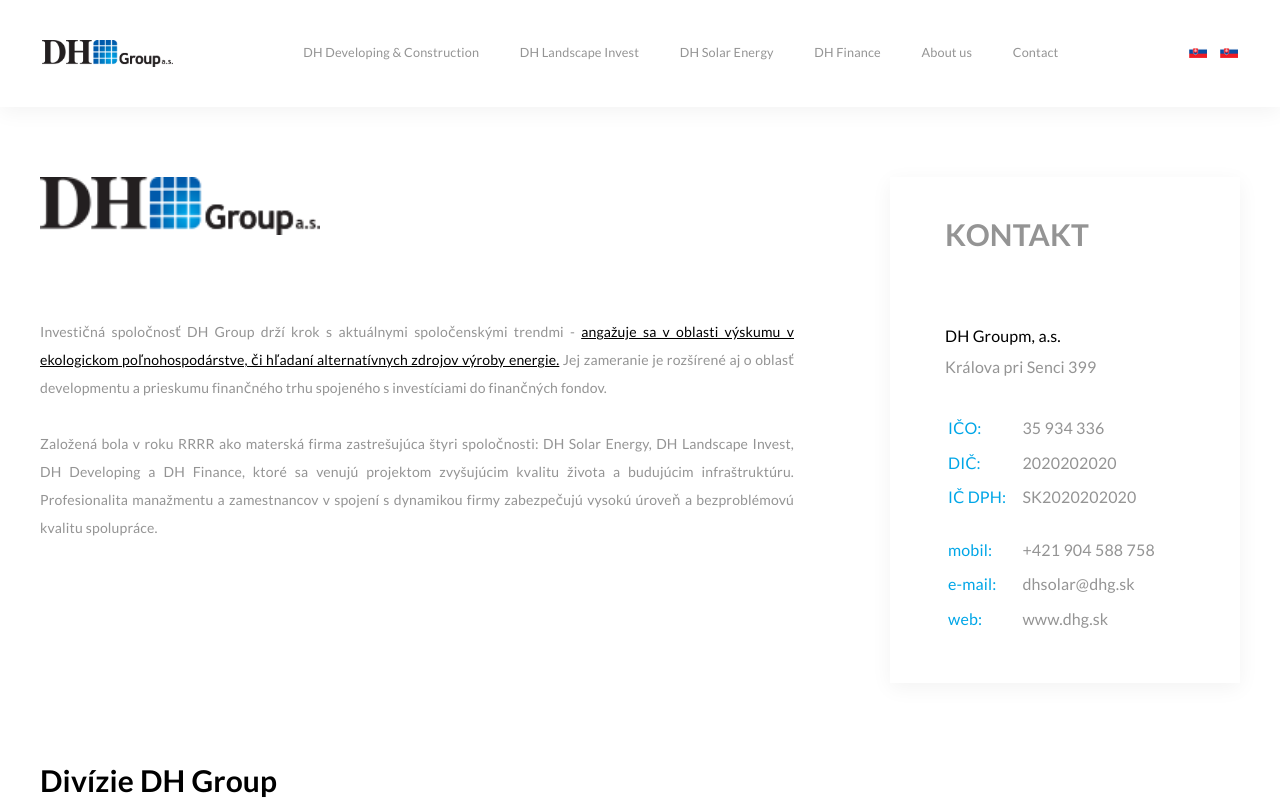
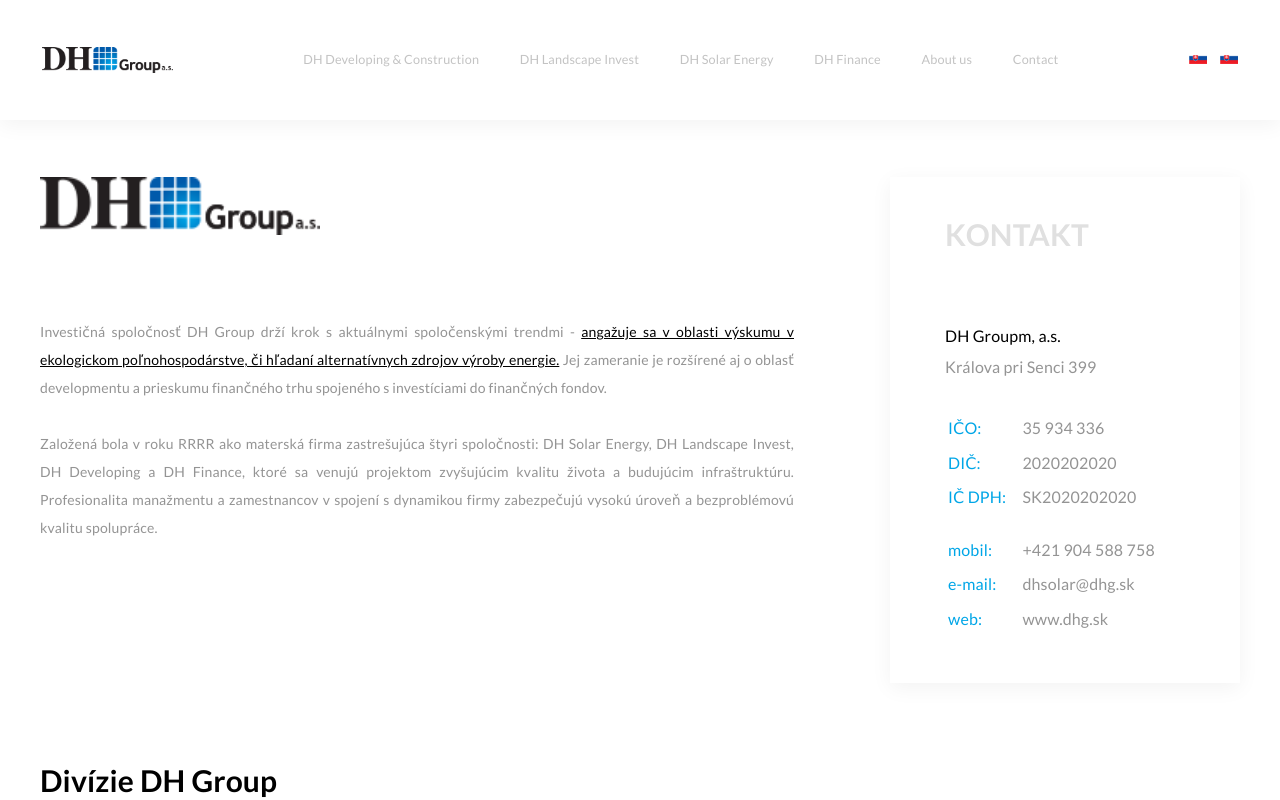
Before and after one commit to erikibolya/dhg, a website: page public_html/index.html in a window 1280 px wide. Shown: the top 800 px of the page. Drawn offline with Linux system fonts and the light colour scheme.

Commit message:
Font colors

```diff
--- a/public_html/public/scss/app/components/contacts/variables.scss
+++ b/public_html/public/scss/app/components/contacts/variables.scss
@@ -1,4 +1,4 @@
 $contacts-color: $color-primary-light;
 $contacts-color-dark: $color-primary;
 
-$contacts-heading-color: $color-primary-light;
+$contacts-heading-color: #e0e0e0;
--- a/public_html/public/scss/app/components/header/_.scss
+++ b/public_html/public/scss/app/components/header/_.scss
@@ -7,8 +7,8 @@
     top: 0;
     left: 0;
     background-color: $header-background-color;
-    @include linear-interpolation-chain(padding-top, $header-spacings);
-    @include linear-interpolation-chain(padding-bottom, $header-spacings);
+    height: rem(120);
+
 
     @include linear-interpolation-chain(font-size,(
     1920: 18,
@@ -19,6 +19,7 @@
 
 .header__container{
     @include container-custom($header-container-max-width,$header-container-inner-paddings);
+    height: 100%;
     align-items: center;
     justify-content: space-between;
 }
--- a/public_html/public/scss/app/components/menu/variables.scss
+++ b/public_html/public/scss/app/components/menu/variables.scss
@@ -1,4 +1,4 @@
-$menu-color: $color-primary-light;
+$menu-color: #c3c3c3;
 $menu-color-active: $color-primary;
 $menu-font-size: s;
 $menu-font-sizes: (
```
Also changed, not shown: public_html/public/css/main.css, 1 other file.
